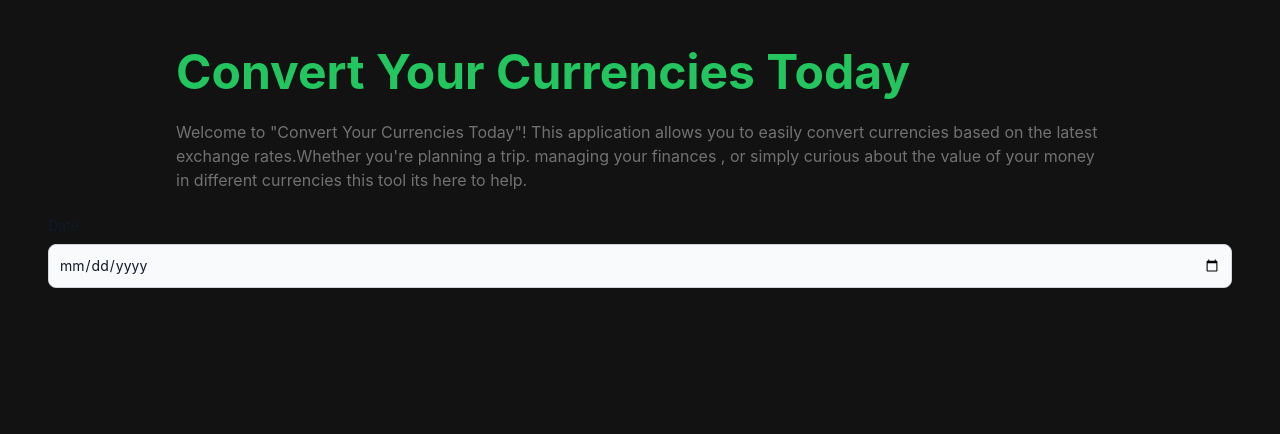
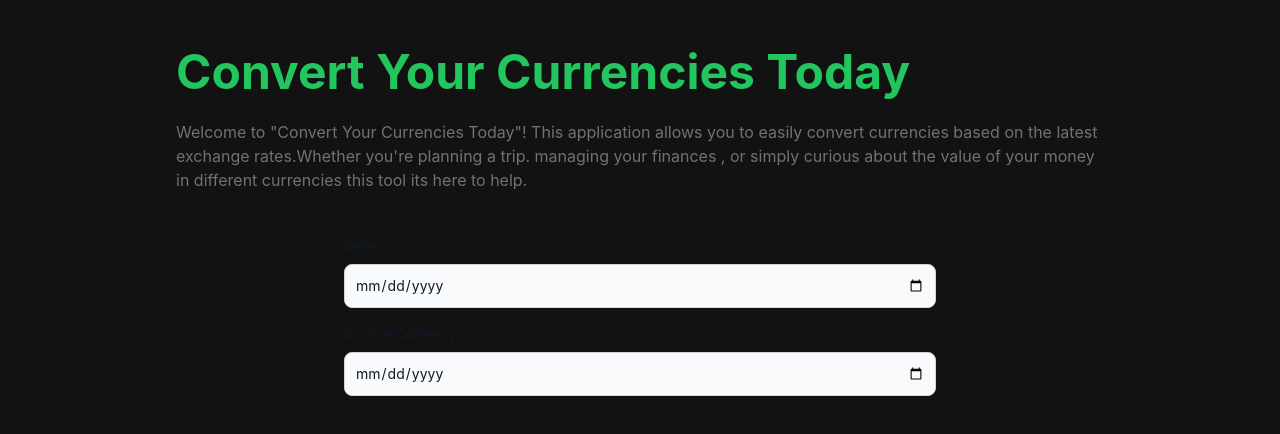
Before and after one commit to JanithNanayakkaraSE0612/Currency_App_MERN_Stack, a React (Create React App) app in the folder client/: page / in a window 1280 px wide. Shown: the top 434 px of the page. Built offline with nearby package versions, Linux system fonts and the light colour scheme.

Commit message:
Update recode generotor

```diff
--- a/client/src/pages/MainPage.js
+++ b/client/src/pages/MainPage.js
@@ -11,12 +11,22 @@ export default function MainPage() {
         value of your money in different currencies this tool
         its here to help.
       </p>
-      <div>
-        <section>
+      <div className='mt-5 flex items-center justify-center flex-col'>
+        <section className='w-full lg:w-1/2'>
           <form>
-          <div className="mb-5">
+          <div className="mb-4">
     <label htmlFor="" className="block mb-2 text-sm font-medium text-gray-900 dark:text-white">Date</label>
-    <input type="date" id="" className="bg-gray-50 border border-gray-300 text-gray-900 text-sm rounded-lg focus:ring-blue-500 focus:border-blue-500 block w-full p-2.5 dark:bg-gray-700 dark:border-gray-600 dark:placeholder-gray-400 dark:text-white dark:focus:ring-blue-500 dark:focus:border-blue-500"  required/>
+    <input type="date" id="" className="bg-gray-50 border border-gray-300 text-gray-900 text-sm rounded-lg focus:ring-green-500
+     focus:border-green-500 block w-full p-2.5 dark:bg-gray-700
+      dark:border-gray-600 dark:placeholder-gray-400 dark:text-white
+       dark:focus:ring-green-500 dark:focus:border-green-500"  required/>
+  </div>
+  <div className="mb-4">
+    <label htmlFor="" className="block mb-2 text-sm font-medium text-gray-900 dark:text-white">Source Currency</label>
+    <input type="date" id="" className="bg-gray-50 border border-gray-300 text-gray-900 text-sm rounded-lg focus:ring-green-500
+     focus:border-green-500 block w-full p-2.5 dark:bg-gray-700
+      dark:border-gray-600 dark:placeholder-gray-400 dark:text-white
+       dark:focus:ring-green-500 dark:focus:border-green-500"  required/>
   </div>
           </form>
         </section>
```
